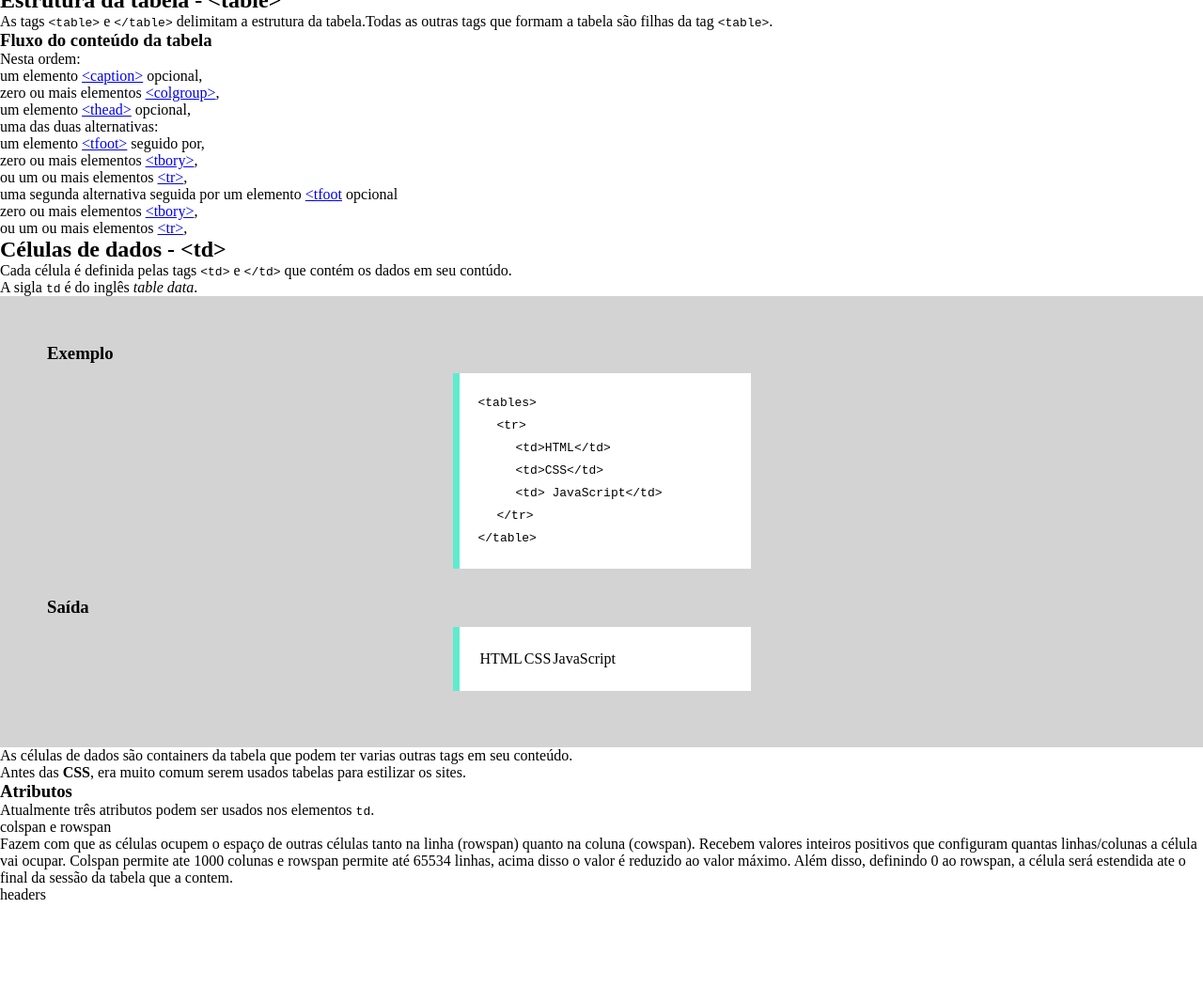
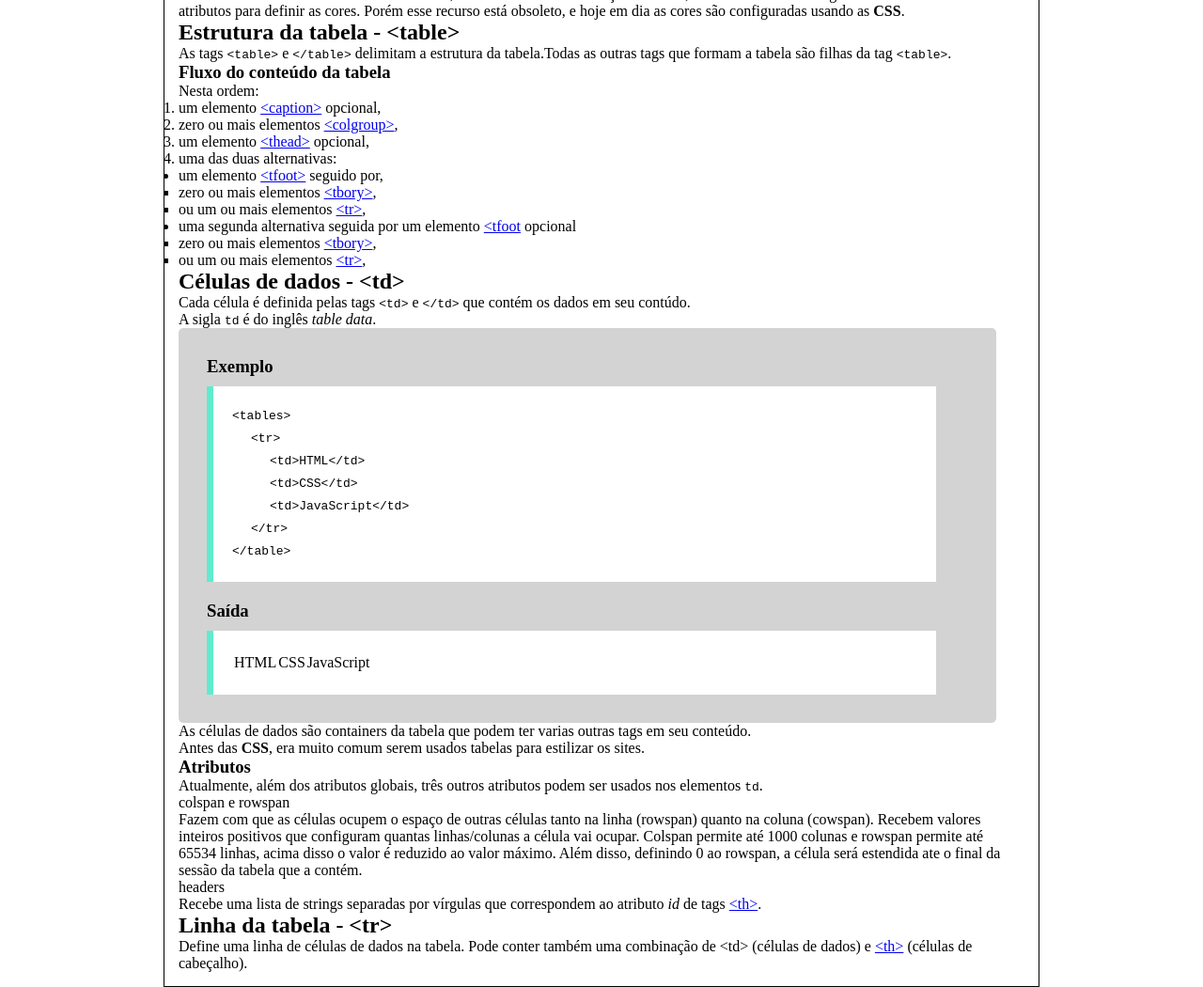
Before and after one commit to hueeGnomo/HTML-CSS, a plain HTML site: page tabelas.html in a window 1280 px wide. Shown: the part 272-1322 px from the top of the page at 94% size. Before the commit the page ends 1233 px from the top, so only its background shows below. Drawn offline with Linux system fonts and the light colour scheme.

Commit message:
Mais algumas adições de conteúdo ao arquivo tabelas.html feitas pelo PC rsrs

```diff
--- a/tabelas.html
+++ b/tabelas.html
@@ -10,6 +10,13 @@
                 padding: 0;
             }
 
+            .main {
+                width: 900px;
+                border: 1px solid black;
+                margin: 0 auto;
+                padding: 15px;
+            }
+
             .ul_disc {
                 list-style-type: disc;
             }
@@ -20,17 +27,27 @@
 
             .exemplo {
                 background-color: lightgrey;
-                padding: 50px;
+
+                border-radius: 5px;
+                padding: 30px;
+                width: 90%;
+            }
+
+            .exemplo-titulo {
+                margin-bottom: 10px;
             }
 
             .exemplo-codigo, .exemplo-saida {
                 background-color: white;
-                width: 270px;
+                width: 90%;
                 border-left: 7px solid #5FEBCE;
                 line-height: 1.5em;
 
                 padding: 20px;
-                margin: 10px auto;
+            }
+
+            .exemplo-codigo {
+                margin-bottom: 20px;
             }
 
             .p_incode > span {
@@ -40,6 +57,7 @@
         </style>
     </head>
     <body>
+        <div class="main">
             <h1 class="titulo_principal">Tabelas</h1>
 
             <p>Existe um conjunto de tags no <strong>HTML</strong> que permitem estruturar dados em duas dimensões no formato de uma tabela, na qual as informações ficam contidas em células no formato linhas e colunas.</p>
@@ -102,14 +120,14 @@
                                     <span style="margin-left: 20px;">&lt;tr&gt;</span>
                                         <span style="margin-left: 40px;">&lt;td&gt;HTML&lt;/td&gt;</span>
                                         <span style="margin-left: 40px;">&lt;td&gt;CSS&lt;/td&gt;</span>
-                                    <span style="margin-left: 40px;">&lt;td&gt; JavaScript&lt;/td&gt;</span>
+                                        <span style="margin-left: 40px;">&lt;td&gt;JavaScript&lt;/td&gt;</span>
                                     <span style="margin-left: 20px;">&lt;/tr&gt;</span>
                                 <span>&lt;/table&gt;</span>
                             </p>
                         </code>
                     </div>
 
-                <h3 class="exemplo-titulo" style="margin-top: 30px;">Saída</h3>
+                    <h3 class="exemplo-titulo">Saída</h3>
                     <div class="exemplo-saida">
                         <table>
                             <tr>
@@ -125,23 +143,28 @@
 
                 <h3>Atributos</h3>
 
-            <p>Atualmente três atributos podem ser usados nos elementos <code class="code_inline">td</code>.</p>
+                <p>Atualmente, além dos atributos globais, três outros atributos podem ser usados nos elementos <code class="code_inline">td</code>.</p>
 
                 <dl class="atributos">
                     <dt><span class="atributos-termo">colspan</span> e <span class="atributos-termo">rowspan</span></dt>
                     <dd class="atributos-descricao">
-                    Fazem com que as células ocupem o espaço de outras células tanto na linha (rowspan) quanto na coluna (cowspan). Recebem valores inteiros positivos que configuram quantas linhas/colunas a célula vai ocupar. Colspan permite ate 1000 colunas e rowspan permite até 65534 linhas, acima disso o valor é reduzido ao valor máximo. Além disso, definindo 0 ao rowspan, a célula será estendida ate o final da sessão da tabela que a contem.
+                        Fazem com que as células ocupem o espaço de outras células tanto na linha (rowspan) quanto na coluna (cowspan). Recebem valores inteiros positivos que configuram quantas linhas/colunas a célula vai ocupar. Colspan permite até 1000 colunas e rowspan permite até 65534 linhas, acima disso o valor é reduzido ao valor máximo. Além disso, definindo 0 ao rowspan, a célula será estendida ate o final da sessão da tabela que a contém.
                     </dd>
 
                     <dt><span class="atributos-termo">headers</span></dt>
+                    <dd class="atributos-descricao">Recebe uma lista de strings separadas por vírgulas que correspondem ao atributo <i><span class="code_inline green">id</span></i> de tags <span class="code_inline"><a href="#th">&lt;th&gt;</a></span>.</dd>
                 </dl>
             </div>
 
-
+            <div class="paragrafo_tr">
+                <h2 id="tr" class="titulo">Linha da tabela - &lt;tr&gt;</h2>
+                <p>Define uma linha de células de dados na tabela. Pode conter também uma combinação de <span class="code_inline">&lt;td&gt;</span> (células de dados) e <span class="code_inline"><a href="#th">&lt;th&gt;</a> (células de cabeçalho)</span>.</p>
+            </div>
 
             <!--
             O elemento HTML <thead> define um conjunto de linhas definindo o cabeçalho das colunas da tabela.
             -->
+        </div>
     </body>
 </html>
 
```
Lines whose indentation alone changed are shown as unchanged.
